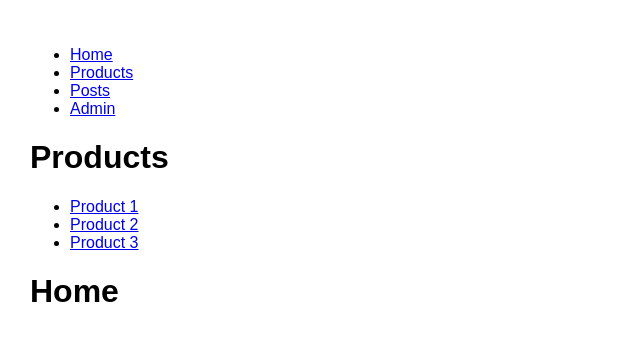
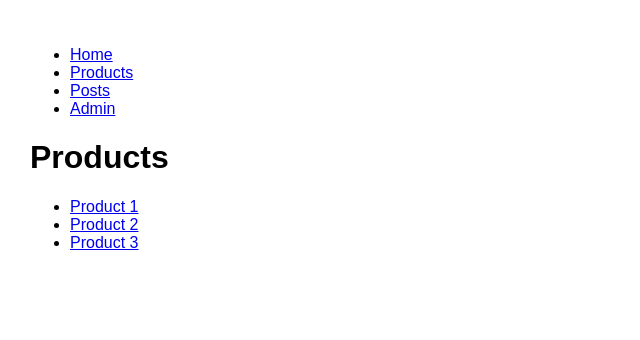
Before and after one commit to Sicelo-Mduna-Global-Micro/router-app, a React (Create React App) app: page /products in a window 1280 px wide. Shown: the top 340 px of the page, without its empty margins (0-640 px from the left). Built offline with nearby package versions, Linux system fonts and the light colour scheme.

Commit message:
Routing - Switch Component
Added a Switch Component, in order to have a case Routing when a given path matches

```diff
--- a/src/App.js
+++ b/src/App.js
@@ -1,5 +1,5 @@
 import React, { Component } from "react";
-import { Route } from "react-router-dom";
+import { Route, Switch } from "react-router-dom";
 import NavBar from "./components/navbar";
 import Products from "./components/products";
 import Posts from "./components/posts";
@@ -15,10 +15,12 @@ class App extends Component {
       <div>
         <NavBar />
         <div className="content">
-          <Route path="/products" component={Products} />
-          <Route path="/posts" component={Posts} />
-          <Route path="/admin" component={Dashboard} />
-          <Route path="/" component={Home} />
+          <Switch>
+            <Route path="/products" component={Products} />
+            <Route path="/posts" component={Posts} />
+            <Route path="/admin" component={Dashboard} />
+            <Route path="/" component={Home} />
+          </Switch>
         </div>
       </div>
     );
```
